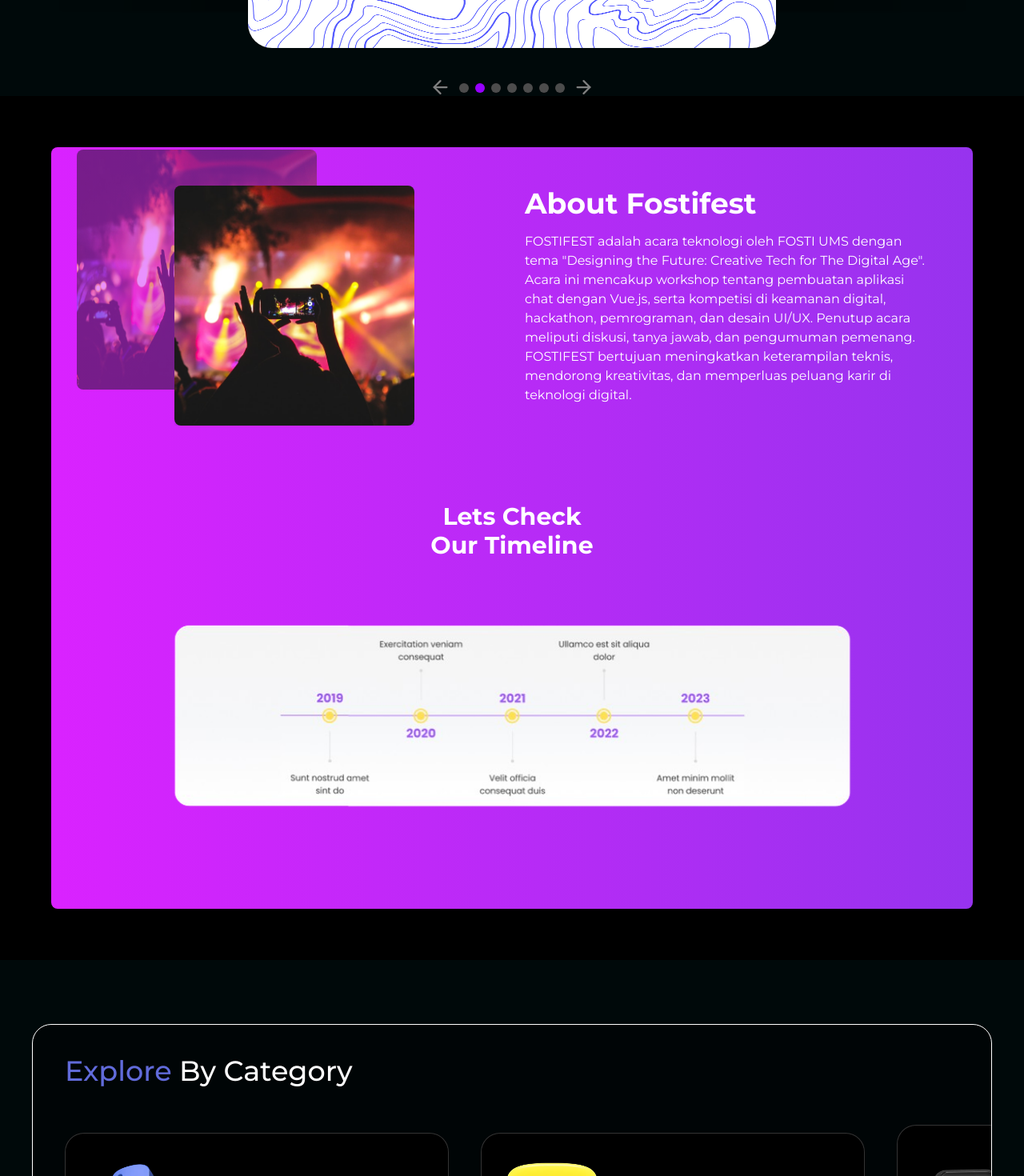
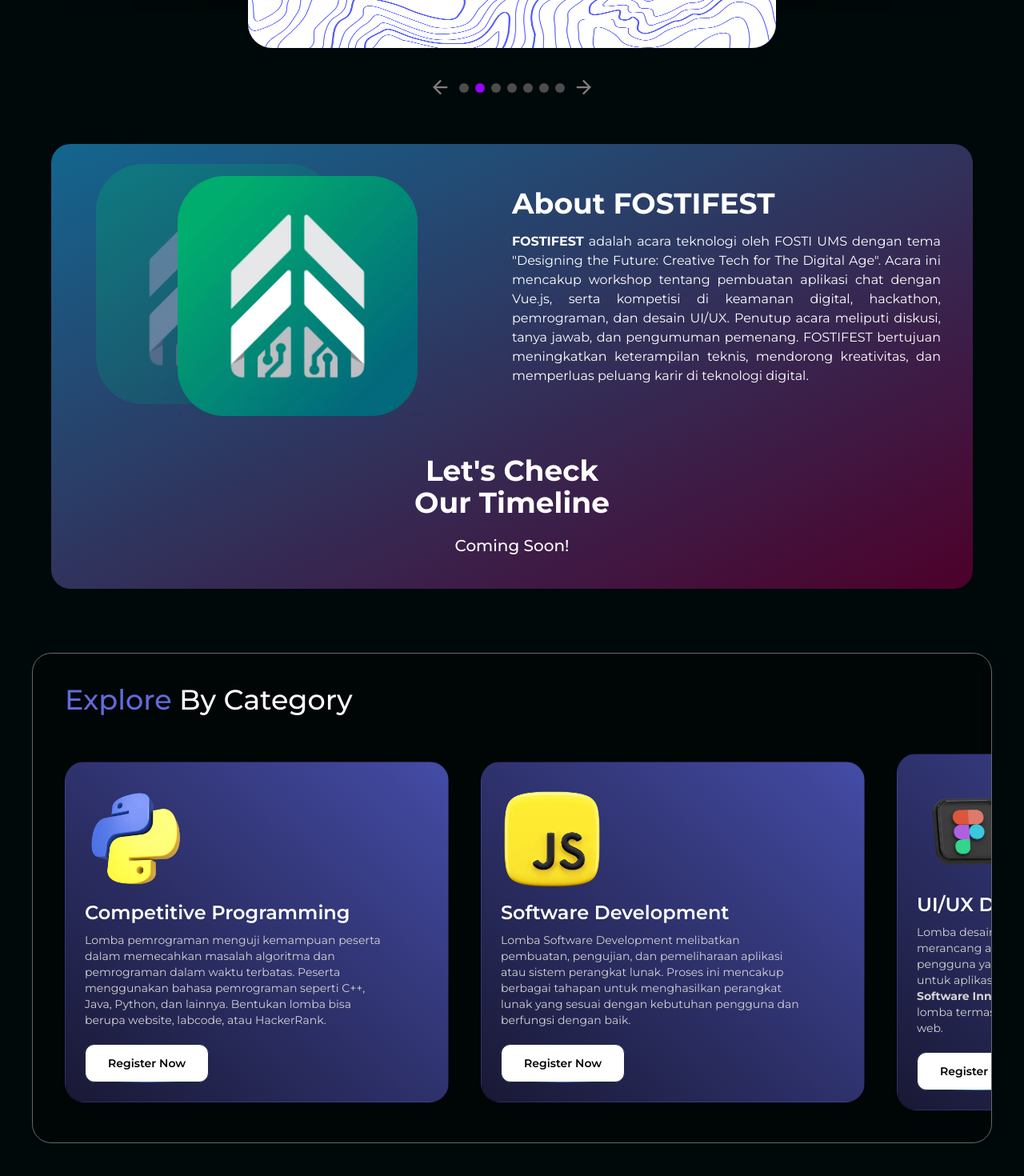
Before and after one commit to FOSTI-UMS/fostifest-24, a Next.js app: page / in a window 1280 px wide. Shown: the part 1180-2650 px from the top of the page at 80% size. Built offline with nearby package versions, Linux system fonts and the light colour scheme.

Commit message:
style(common): customize the display

```diff
--- a/src/app/page.js
+++ b/src/app/page.js
@@ -17,7 +17,7 @@
       <EventDetailsSection />
       <CompetitionsSection/>
       <WorkShopSection/>
-      {/* <ContactUsSection /> */}
+      <ContactUsSection />
       <PartnerShipSection />
       <Footer/>
     </>
--- a/src/components/common/ui/customButton.jsx
+++ b/src/components/common/ui/customButton.jsx
@@ -2,7 +2,7 @@
 
 const CustomButton = ({ text, href }) => {
   return (
-    <Link href={href} className="justify-center items-center max-w-fit flex h-12 mt-5 border main-shadow-hover bg-main-primary font-medium relative text-black dark:text-white px-7 rounded-xl">
+    <Link href={href} className="justify-center items-center max-w-fit flex h-12 mt-5 border main-shadow-hover bg-gradient-to-r from-[#2b2c68] to-[#616BDA] font-medium relative text-black dark:text-white px-7 rounded-xl">
       <span>{text}</span>
       <span className="absolute inset-x-0 w-1/2 mx-auto -bottom-px bg-gradient-to-r from-transparent via-blue-500 to-transparent h-px" />
     </Link>
--- a/src/components/home/competitions/competitions.jsx
+++ b/src/components/home/competitions/competitions.jsx
@@ -1,7 +1,7 @@
 import { ImageConstants } from "@/constants/imagesConstant";
 import { CardBody, CardContainer, CardItem } from "../../common/ui/threeDCard";
 import Image from "next/image";
-import CustomButton from "@/components/common/ui/customButton";
+import Link from "next/link";
 
 const cardsData = [
   {
@@ -26,16 +26,16 @@
 
 const CompetitionsSection = () => {
   return (
-    <div id="competitions" className="mt-10 pt-8 sm:mt-[80px] overflow-hidden rounded-3xl bg-black bg-opacity-40 sm:mx-[40px] sm:border-white border-transparent border-[0.5px]">
+    <div id="competitions" className="mt-10 pt-8 sm:mt-[80px] overflow-hidden rounded-3xl bg-black bg-opacity-40 sm:mx-[40px] sm:border-[#686868] border-transparent border-[0.01px]">
       <h1 className="font-medium sm:px-10 px-5 sm:mb-0 mb-5 text-[28px] sm:text-[35px]">
         <span className="text-main-primary ">Explore</span> By Category
       </h1>
-      <div className="flex flex-col sm:flex-row custom-scrollbar overflow-x-auto sm:px-10 px-5 gap-0 sm:gap-10">
+      <div className="flex flex-col sm:flex-row custom-scrollbar overflow-x-auto sm:px-10 px-3 gap-0 sm:gap-10">
         {cardsData.map((card, index) => (
-          <CardContainer key={index} className="inter-var sm:mb-0 mb-5">
-            <CardBody className="bg-gray-50 relative group/card dark:hover:shadow-2xl dark:hover:shadow-main-primary/[0.5] dark:bg-black dark:border-white/[0.2] border-black/[0.1] w-auto sm:w-[30rem] h-auto rounded-3xl p-6 border">
+          <CardContainer key={index} className="inter-var sm:mb-0 mb-5 ">
+            <CardBody className=" bg-gradient-to-tr from-[#191834] to-[#444ca6] transition-all duration-300 bg-gray-50 relative group/card dark:hover:shadow-2xl dark:hover:shadow-main-primary/[0.8] border-black/[0.1] w-auto sm:w-[30rem] h-auto md:rounded-3xl rounded-xl p-6 border">
               <CardItem translateZ="100" className="mt-2 mb-3">
-                <Image src={card.imageSrc} height="1000" width="1000" className="h-32 w-full object-contain rounded-xl group-hover/card:shadow-xl" alt="thumbnail" />
+                <Image src={card.imageSrc} height="1000" width="1000" className="h-32 w-full object-contain rounded-xl" alt="thumbnail" />
               </CardItem>
               <CardItem translateZ="50" className="text-2xl font-semibold text-neutral-600 dark:text-white">
                 {card.title}
@@ -44,7 +44,10 @@
                 <span dangerouslySetInnerHTML={{ __html: card.description }} />
               </CardItem>
               <CardItem as="p" translateZ="60" className="text-neutral-500 text-sm max-w-sm mt-2 dark:text-neutral-300">
-                <CustomButton href={"/"} text={"Register Now"} />
+                <Link href={"/"} className="justify-center items-center max-w-fit flex h-12 mt-5 border main-shadow-hover bg-white relative text-black font-semibold px-7 rounded-xl">
+                  <span>Register Now </span>
+                  <span className="absolute inset-x-0 w-1/2 mx-auto -bottom-px bg-gradient-to-r from-transparent via-blue-500 to-transparent h-px" />
+                </Link>
               </CardItem>
             </CardBody>
           </CardContainer>
--- a/src/components/home/eventDetails/eventDetails.jsx
+++ b/src/components/home/eventDetails/eventDetails.jsx
@@ -1,33 +1,34 @@
+import { ImageConstants } from "@/constants/imagesConstant";
+import Image from "next/image";
+
 const EventDetailsSection = () => {
   return (
-    <div className="bg-black py-16">
-      <div
-        className="text-white max-w-6xl mx-auto rounded-lg p-12 relative min-h-[400px]"
-        style={{
-          background: 'linear-gradient(90deg, #DA22FF 0%, #9733EE 100%)',
-        }}
+      <div id="event-details"
+        className="bg-gradient-to-br from-[#13668f]  to-[#4d002a] text-white max-w-6xl mx-auto md:rounded-3xl md:px-10 px-5 py-10 relative mt-[60px]"
       >
         <div className="relative flex flex-col md:flex-row items-center justify-center">
           <div className="relative w-full md:w-1/2 flex justify-center">
-            <div className="relative w-[300px] h-[300px] overflow-hidden">
-              {/* Gambar utama */}
-              <img
-                src="/images/about-fosti.jpeg"
+            <div className="relative md:w-[300px] md:h-[300px] w-[180px] h-[180px]  overflow-hidden">
+              <Image
+                src={ImageConstants.fostifestLogo2}
+                width={300}
+                height={300}
                 alt="Event Image"
                 className="absolute inset-0 w-full h-full object-cover rounded-lg z-10 shadow-lg"
               />
             </div>
-            {/* Gambar belakang */}
-            <img
-              src="/images/about-fosti.jpeg"
+            <Image
+              src={ImageConstants.fostifestLogo2}
+              width={300}
+              height={300}
               alt="Event Image Shadow"
-              className="rounded-lg absolute top-[-45px] left-[-16px] opacity-50 z-0 w-[300px] h-[300px]"
+              className="rounded-lg absolute top-[-15px] left-[16px] md:opacity-30 opacity-20 z-0 md:w-[300px] md:h-[300px] w-[180px] h-[180px] "
             />
           </div>
-          <div className="w-full md:w-1/2 mt-8 md:mt-0 md:ml-8 text-center md:text-left">
-            <h2 className="text-4xl font-bold mb-4">About Fostifest</h2>
-            <p className="text-base mb-6">
-              FOSTIFEST adalah acara teknologi oleh FOSTI UMS dengan tema
+          <div className="w-full md:w-1/2 mt-8 md:mt-0 text-center md:text-left">
+            <h2 className="md:text-4xl text-3xl font-bold mb-4">About FOSTIFEST</h2>
+            <p className="md:text-base text-sm mb-6 text-justify">
+              <strong>FOSTIFEST</strong> adalah acara teknologi oleh FOSTI UMS dengan tema
               "Designing the Future: Creative Tech for The Digital Age". Acara
               ini mencakup workshop tentang pembuatan aplikasi chat dengan
               Vue.js, serta kompetisi di keamanan digital, hackathon,
@@ -40,22 +41,24 @@
         </div>
 
         {/* Timeline section*/}
-        <section className="py-12 mt-12">
-          <div className="text-center mb-12">
-            <h2 className="text-3xl font-bold text-white">
-              Lets Check <br /> Our Timeline
+        <section className="mt-12">
+          <div className="text-center">
+            <h2 className="md:text-4xl text-3xl mb-5 font-bold text-white">
+            Let&#39;s Check <br /> Our Timeline
             </h2>
           </div>
           <div className="flex justify-center">
-            <img
+            {/* <Image
               src="/images/timeline-poster.png"
+              width={300}
+              height={300}
               alt="Timeline Image"
               className="w-11/12 max-w-4xl mx-auto"
-            />
+            /> */}
+            <h1 className="text-xl font-medium">Coming Soon!</h1>
           </div>
         </section>
       </div>
-    </div>
   );
 };
 
--- a/src/components/home/partnerShip/partnerShip.jsx
+++ b/src/components/home/partnerShip/partnerShip.jsx
@@ -2,7 +2,7 @@
 
 const PartnerShipSection = ({}) => {
   return (
-    <div className="flex flex-col justify-center items-center">
+    <div id="partner-ship" className="flex flex-col justify-center items-center">
       <h1 className="text-4xl font-semibold">
         <span className="text-main-primary">Our</span> Sponsors
       </h1>
--- a/src/components/home/workshop/workshop.jsx
+++ b/src/components/home/workshop/workshop.jsx
@@ -10,12 +10,12 @@
 
 const WorkShopSection = () => {
   return (
-    <div id="workshop" className="my-[60px] flex flex-col lg:flex-row lg:pe-8 lg:mb-[65px] mb-5 justify-center items-center">
+    <div id="workshop" className="my-[60px] flex flex-col lg:flex-row lg:pe-8 mb-5 justify-center items-center">
       <CardContainer containerClassName="relative justify-center items-center flex lg:w-1/2 md:w-full">
         <CardBody className="sm:block absolute hidden bottom-[-20px] md:left-[58%] top-8 transform -translate-x-1/2 w-full">
           <CardItem className="bg-main-tertiary bg-opacity-45 rounded-ss-[100px] rounded-ee-[100px] md:rounded-ss-[160px] md:rounded-ee-[120px] lg:h-[450px] lg:w-[450px] md:h-[350px] md:w-[350px] h-[300px] w-[300px]"></CardItem>
         </CardBody>
-        <CardBody className="bg-main-tertiary main-shadow-hover relative rounded-ss-[100px] rounded-ee-[100px] md:rounded-ss-[160px] md:rounded-ee-[120px] overflow-hidden lg:h-[450px] lg:w-[450px] md:h-[350px] md:w-[350px] h-[300px] w-[300px]">
+        <CardBody className="bg-gradient-to-tr from-[#191834] to-[#3d4492] main-shadow-hover relative rounded-ss-[100px] rounded-ee-[100px] md:rounded-ss-[160px] md:rounded-ee-[120px] overflow-hidden lg:h-[450px] lg:w-[450px] md:h-[350px] md:w-[350px] h-[300px] w-[300px]">
           <Image src={ImageConstants.speaker} alt="speaker" />
           <Link target="blank" href={linkYT} className="flex gap-2 absolute bottom-0 left-0 px-5 py-1 bg-white text-main-primary rounded-se-md">
             <Image src={IconConstants.youtube} width={20} alt="youtube-logo" />
```
Also changed, not shown: src/components/common/layout/navbar.jsx (+11 -11 lines).
